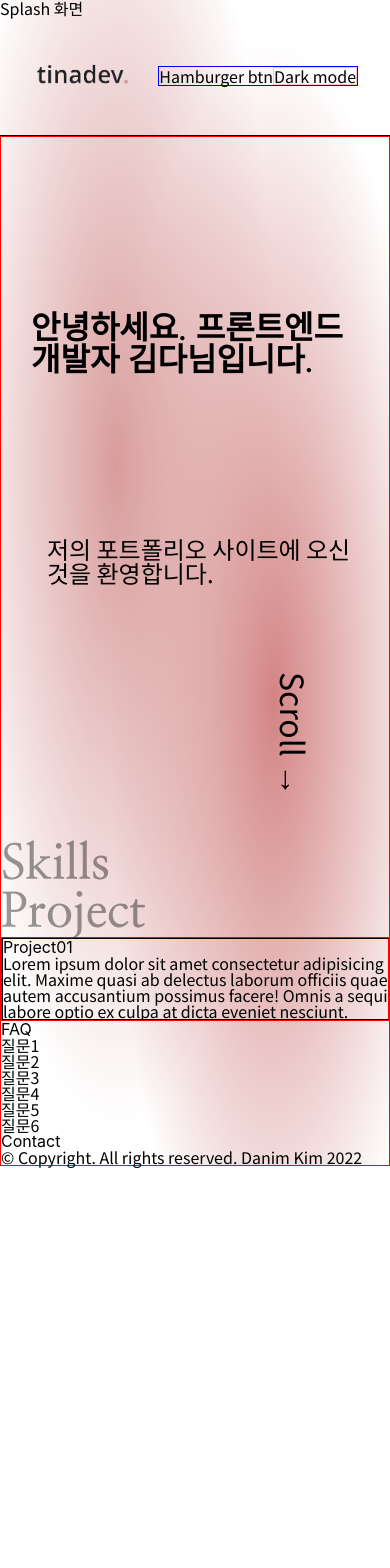
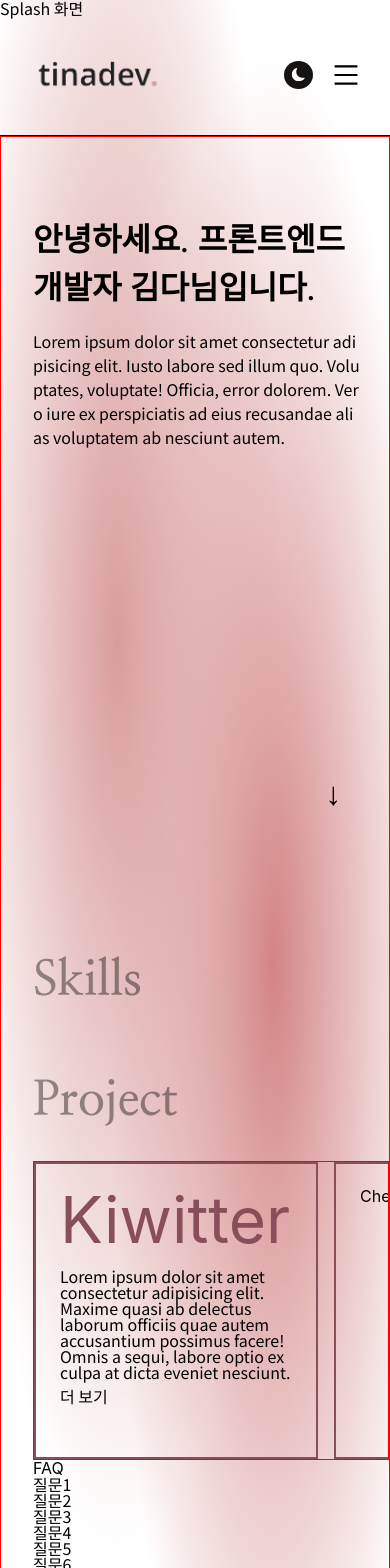
Before and after one commit to dahhnym/danimkim-portfolio, a React (Create React App) app: page /splash in a window 390 px wide. Shown: the top 1568 px of the page. Before the commit the page ends 1169 px from the top, so only its background shows below. Built offline with nearby package versions, Linux system fonts and the light colour scheme.

Commit message:
💄 WIP - mobile responsive CSS

```diff
--- a/src/App.tsx
+++ b/src/App.tsx
@@ -15,7 +15,7 @@ function App() {
       <BrowserRouter>
         <Routes>
           {/* 추후에 path 이름 '/'로 변경 예정 */}
-          <Route path="/splash" element={<Splash />} />
+          <Route path='/splash' element={<Splash />} />
         </Routes>
       </BrowserRouter>
       <Header />
@@ -38,7 +38,9 @@ function App() {
           <section>
             <h2>Contact</h2>
           </section>
-          <Scroll>Scroll →</Scroll>
+          <Scroll>
+            <span>Scroll</span> →
+          </Scroll>
         </Main>
         <footer>
           <p>&copy; Copyright. All rights reserved. Danim Kim 2022 </p>
@@ -96,21 +98,24 @@ const Wrapper = styled.div`
 `;
 
 const Main = styled.main`
+  padding-left: 2rem;
   @media screen and (min-width: 640px) {
-    padding-left: 80px;
+    padding-left: 5rem;
   }
   @media screen and (min-width: 1024px) {
-    padding-left: 127px;
-    /* height: calc(100vh - 120px); */
+    padding-left: 8rem;
   }
 `;
 
 const Scroll = styled.p`
   font-size: 2rem;
   position: absolute;
-  right: 5rem;
-  bottom: 3rem;
+  right: 2rem;
+  bottom: 2rem;
   writing-mode: vertical-lr;
+  span {
+    display: none;
+  }
   &:hover {
     color: ${(props) => props.theme.babypink};
     transition: 0.2s;
@@ -125,4 +130,11 @@ const Scroll = styled.p`
       }
     }
   }
+  @media screen and (min-width: 640px) {
+    right: 5rem;
+    bottom: 3rem;
+    span {
+      display: inline-block;
+    }
+  }
 `;
--- a/src/components/Header.tsx
+++ b/src/components/Header.tsx
@@ -1,12 +1,14 @@
 import styled from 'styled-components';
 import './../App.css';
 import logo from './../assets/logo.png';
+import Hamburger from './../assets/Hamburger.svg';
+import Dark from './../assets/Dark.svg';
 
 const Header = () => {
   return (
     <HeaderCont>
       <h1>
-        <img src={logo} alt="tinadev" width="100px" />
+        <img src={logo} alt='tinadev' width='130px' />
       </h1>
       <Wrapper>
         <nav>
@@ -19,8 +21,12 @@ const Header = () => {
             <Li>See Resume</Li>
           </Ul>
         </nav>
-        <button className="NavBtn">Hamburger btn</button>
-        <Button>Dark mode</Button>
+        <button>
+          <DarkmodeIcon src={Dark} />
+        </button>
+        <button className='NavBtn'>
+          <NavbarIcon src={Hamburger} />
+        </button>
       </Wrapper>
     </HeaderCont>
   );
@@ -42,7 +48,7 @@ const HeaderCont = styled.header`
   .NavBtn {
     display: block;
   }
-  @media screen and (min-width: 1024px) {
+  @media screen and (min-width: 780px) {
     height: 140px;
     nav {
       display: block;
@@ -62,12 +68,21 @@ const Li = styled.li`
   padding: 1rem;
 `;
 
-const Button = styled.button`
-  border: solid 1px pink;
-`;
-
 const Wrapper = styled.div`
   display: flex;
   align-items: center;
-  border: solid 1px blue;
 `;
+
+const DarkmodeIcon = styled.img`
+  width: 1.8rem;
+  @media screen and (min-width: 640px) {
+    width: 2.2rem;
+  }
+`;
+const NavbarIcon = styled.img`
+  margin-left: 1.3rem;
+  width: 1.5rem;
+  @media screen and (min-width: 640px) {
+    width: 2rem;
+  }
+`;
--- a/src/components/Intro.tsx
+++ b/src/components/Intro.tsx
@@ -8,7 +8,11 @@ const Intro = () => {
       <Heading>
         안녕하세요. 프론트엔드 개발자 <span>김다님</span>입니다.
       </Heading>
-      <Para>저의 포트폴리오 사이트에 오신 것을 환영합니다.</Para>
+      <Para>
+        Lorem ipsum dolor sit amet consectetur adipisicing elit. Iusto labore
+        sed illum quo. Voluptates, voluptate! Officia, error dolorem. Vero iure
+        ex perspiciatis ad eius recusandae alias voluptatem ab nesciunt autem.
+      </Para>
     </Section>
   );
 };
@@ -18,15 +22,16 @@ export default Intro;
 const Section = styled.section`
   height: calc(100vh - 140px);
   position: relative;
-  padding-left: 30px;
+  padding-right: 1.8rem;
 `;
 
 const Heading = styled.h2`
   font-size: 2rem;
-  position: absolute;
-  top: 25%;
+  margin-top: 5rem;
+  margin-bottom: 1rem;
   font-family: 'Nanum Myeongjo', serif;
   font-weight: bold;
+  line-height: 1.5;
   cursor: default;
   word-break: keep-all;
   span {
@@ -43,19 +48,15 @@ const Heading = styled.h2`
     }
   }
   @media screen and (min-width: 640px) {
-    top: 180px;
     font-size: 2.5rem;
   }
   @media screen and (min-width: 1024px) {
-    top: 192px;
     font-size: 3rem;
   }
 `;
 
 const Para = styled.p`
-  font-size: 1.5rem;
-  position: absolute;
-  top: 384px;
-  padding: 1rem;
+  font-size: 1rem;
+  line-height: 1.5;
   word-break: break-all;
 `;
--- a/src/components/Projects.tsx
+++ b/src/components/Projects.tsx
@@ -3,52 +3,78 @@ import Heading from '../elements/Heading';
 
 const Projects = () => {
   return (
-    <section>
+    <Section>
       <Heading>Project</Heading>
       <div>
         <CarouselBox>
           <li>
-            <a href="/project">
+            <a href='/project'>
+              <Overlay>
                 <Card>
-                <h3>Project01</h3>
+                  <h3>Kiwitter</h3>
                   <p>
                     Lorem ipsum dolor sit amet consectetur adipisicing elit.
                     Maxime quasi ab delectus laborum officiis quae autem
                     accusantium possimus facere! Omnis a sequi, labore optio ex
                     culpa at dicta eveniet nesciunt.
                   </p>
+                  <a href='/project'>더 보기</a>
                 </Card>
+              </Overlay>
             </a>
           </li>
           <li>
-            <Card>Project02</Card>
+            <Card>Checo</Card>
           </li>
           <li>
-            <Card>Project03</Card>
+            <Card>공유노트</Card>
           </li>
         </CarouselBox>
       </div>
-    </section>
+    </Section>
   );
 };
 
 export default Projects;
 
+const Section = styled.section``;
+
 const CarouselBox = styled.ul`
   border: solid 1px red;
   display: flex;
   overflow-x: scroll;
+  li {
+    min-width: 300px;
+    width: 100%;
+  }
 `;
 
+const Overlay = styled.div``;
+
 const Card = styled.article`
-  border: solid 1px ${(props) => props.theme.babypink};
-  min-width: 400px;
-
+  border: solid 2px #884e5a;
+  height: 245px;
+  margin-right: 1rem;
+  padding: 1.5rem;
+  h3 {
+    font-size: 4rem;
+    margin-bottom: 1rem;
+    color: #884e5a;
+  }
+  a {
+    line-height: 2;
+  }
+  &:hover,
+  ${Overlay} {
+    transition: 0.2s ease-in-out;
+    background-color: #884e5a;
+    color: #eee;
+  }
   @media screen and (min-width: 640px) {
-    width: 500px;
+    h3 {
+      font-size: 3.5rem;
     }
     @media screen and (min-width: 1024px) {
-    width: 620px;
       h3 {
         font-size: 5rem;
         line-height: 5rem;
@@ -56,4 +82,5 @@ const Card = styled.article`
       }
       padding: 2rem;
     }
+  }
 `;
--- a/src/elements/Heading.tsx
+++ b/src/elements/Heading.tsx
@@ -12,6 +12,7 @@ export default Heading;
 
 const H2 = styled.h2`
   font-size: 3rem;
+  line-height: 2.5;
   opacity: 40%;
   font-family: 'Nanum Myeongjo', serif;
   font-weight: bold;
```
Lines whose indentation alone changed are shown as unchanged.
